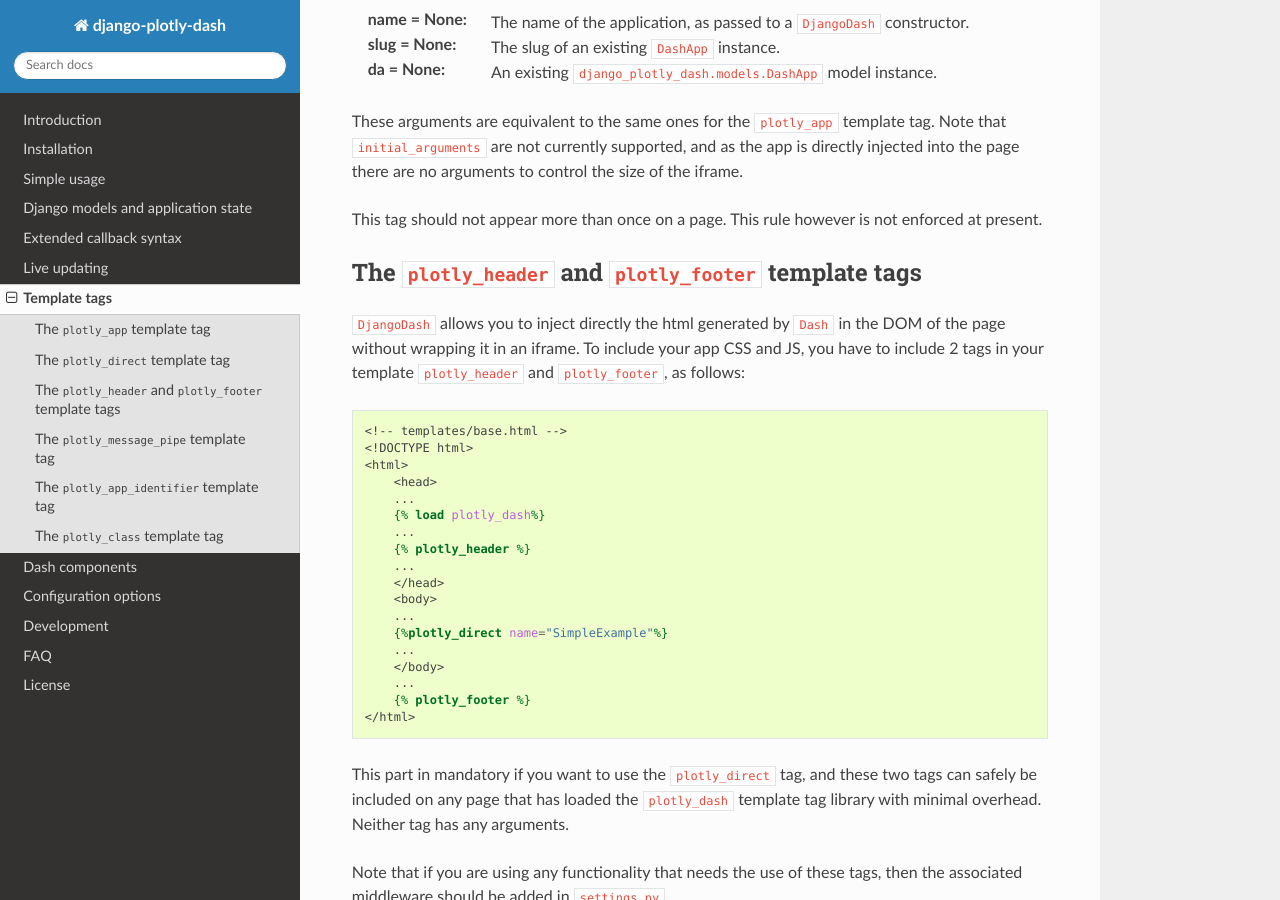
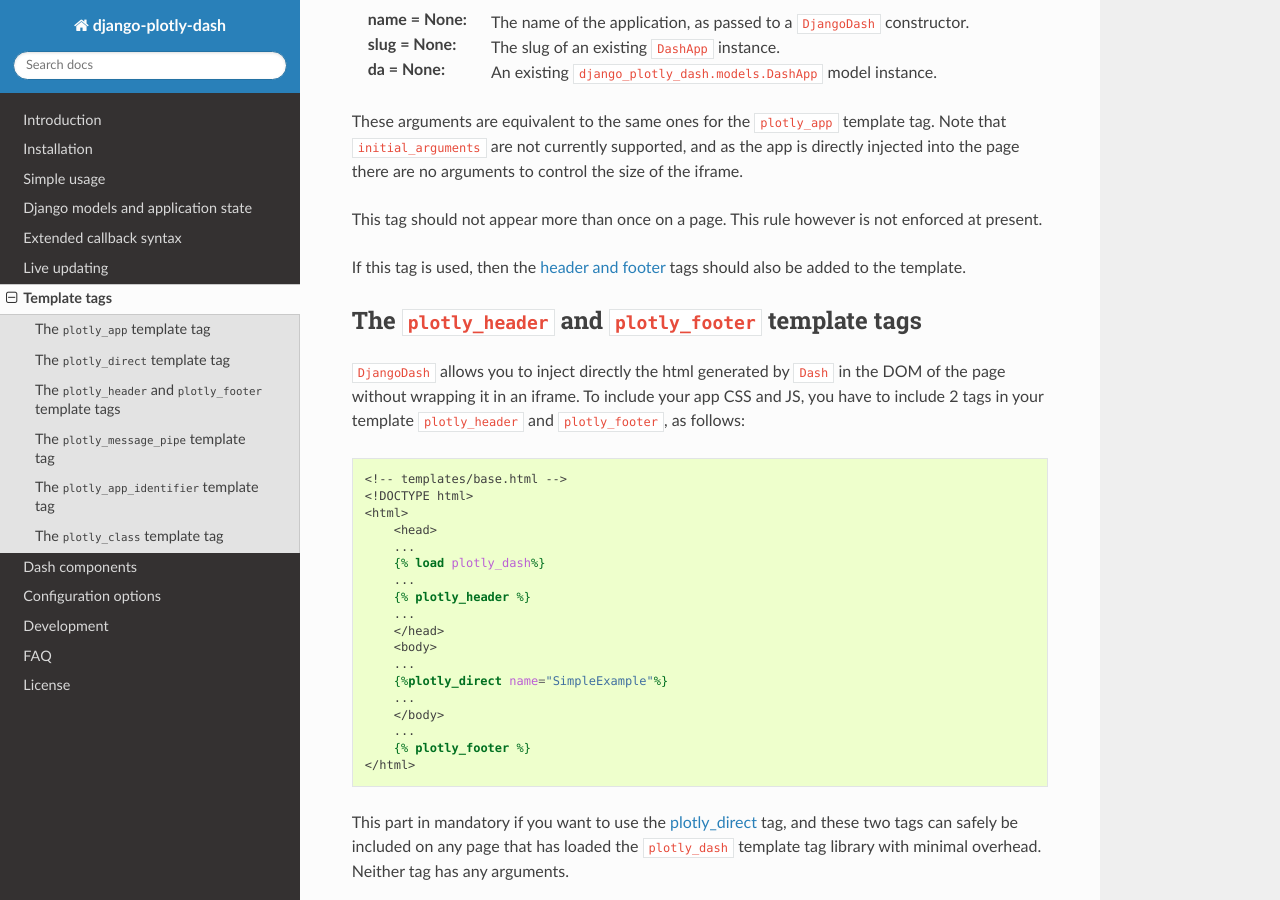
Before and after one commit to GibbsConsulting/django-plotly-dash, a Sphinx documentation site: the page built from docs/template_tags.rst, in a window 1280 px wide and 900 px high, scrolled down 1259 px. Built offline with Sphinx 7.4.7 and the Read the Docs theme 2.0.0, drawn with Linux system fonts in a browser that asks for light colours.

Commit message:
Added more template docs

```diff
--- a/docs/template_tags.rst
+++ b/docs/template_tags.rst
@@ -68,6 +68,9 @@
 
 This tag should not appear more than once on a page. This rule however is not enforced at present.
 
+If this tag is used, then the :ref:`header and footer <plotly_header_footer>` tags should also be
+added to the template.
+
 .. _plotly_header_footer:
 
 The ``plotly_header`` and ``plotly_footer`` template tags
@@ -99,7 +102,7 @@
         {% plotly_footer %}
     </html>
 
-This part in mandatory if you want to use the ``plotly_direct`` tag, and these two tags can safely be included
+This part in mandatory if you want to use the :ref:`plotly_direct <plotly_direct>` tag, and these two tags can safely be included
 on any page that has loaded the ``plotly_dash`` template tag library with minimal overhead. Neither tag has
 any arguments.
 
```
